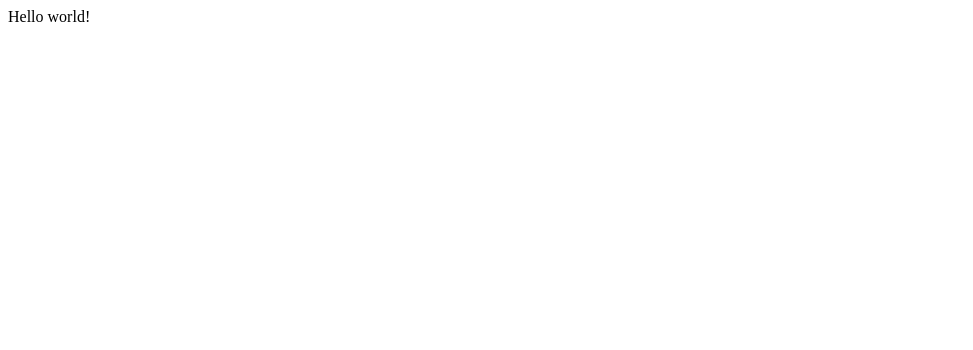
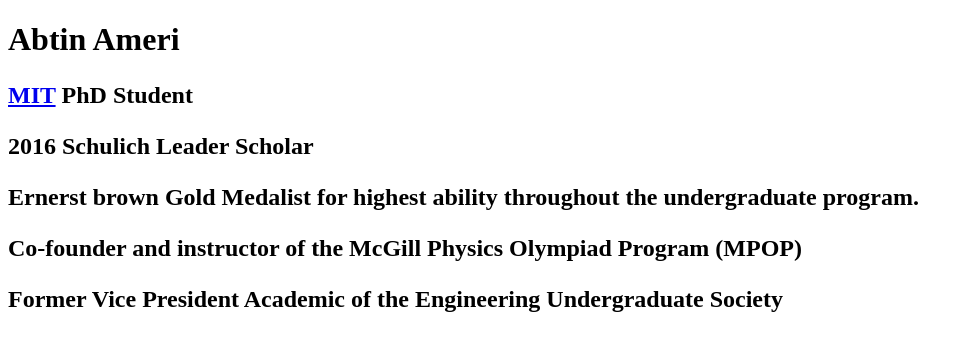
Before and after one commit to abtin98/helios, a Gatsby site: page / in a window 1280 px wide. Shown: the whole page, without its empty margins (0-973 px from the left). Built offline with nearby package versions, Linux system fonts and the light colour scheme; Gatsby itself is replaced by a stand-in of ours.

Commit message:
initial additions to main page

```diff
--- a/src/pages/index.js
+++ b/src/pages/index.js
@@ -1,5 +1,29 @@
 import React from "react"
 
 export default function Home() {
-  return <div>Hello world!</div>
+  return (
+  <div>
+    <h1>
+      Abtin Ameri
+    </h1>
+    <h2>
+      <p>
+        <a href="https://www.mit.edu">MIT</a> PhD Student
+      </p>
+      <p>
+        2016 Schulich Leader Scholar
+      </p>
+      <p>
+        Ernerst brown Gold Medalist for highest ability throughout the undergraduate program.
+      </p>
+      <p>
+        Co-founder and instructor of the McGill Physics Olympiad Program (MPOP)
+      </p>
+      <p>
+        Former Vice President Academic of the Engineering Undergraduate Society
+      </p>
+
+
+    </h2>
+  </div> )
 }
```
